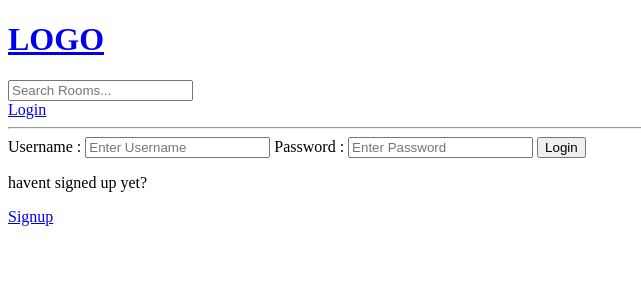
After one commit to 2tzz/Django-StudyBuddy, a Django app: page /login/ in a window 1280 px wide. The commit adds this page. Shown: the top 300 px of the page, without its empty margins (0-641 px from the left). Run offline with Django 5.2, Linux system fonts and the light colour scheme.

Commit message:
login reg almost done

```diff
--- /dev/null
+++ b/base/templates/base/login_register.html
@@ -0,0 +1,42 @@
+{% extends 'main.html' %}
+
+{% block content %}
+
+{% if page == 'login'  %}
+<div>
+    <form  method="post"  action="">
+        {% csrf_token %}
+
+        <label >Username :</label>
+        <input type="text" name="username" placeholder="Enter Username" />
+
+        <label for="">Password :</label>
+        <input type="password" name="password" placeholder="Enter Password" />
+
+        <input type="submit" value="Login" />
+    </form>
+    <p>havent signed up yet?</p>
+    <a href="{% url 'register' %}">Signup</a>
+
+</div>
+
+{% else %}
+
+<div>
+    <form  method="post"  action="">
+        {% csrf_token %}
+        {{form.as_p}}
+        <input type="submit" value="register" />
+    </form>
+
+    <p>Already signed up ? </p>
+    <a href="{% url 'login' %}">Login</a>
+
+</div>
+
+{% endif %}
+
+
+
+
+{% endblock content %}
--- a/base/urls.py
+++ b/base/urls.py
@@ -3,6 +3,11 @@ from .import views
 
 
 urlpatterns = [
+
+    path('login/', views.loginPage , name="login"),
+    path('logout/', views.logoutUser , name="logout"),
+    path('register/', views.registerPage, name="register"),
+
     path('' , views.home , name="home"),
     path('room/<str:pk>/' , views.room , name="room"),
 
--- a/base/views.py
+++ b/base/views.py
@@ -1,7 +1,15 @@
 from django.shortcuts import render , redirect
+from django.contrib import messages
+from django.contrib.auth.decorators import login_required
 from django.db.models import Q
+from django.contrib.auth.models import User
+from django.contrib.auth import authenticate , login , logout
+from django.http import HttpResponse
+from django.contrib.auth.forms import UserCreationForm
 from .models import Room,Topic
 from .forms import RoomForm
+
+
 
 # Create your views here.
 
@@ -10,6 +18,60 @@ from .forms import RoomForm
 #     {'id':2 , 'name':'Design With me !'},
 #     {'id':3 , 'name':'Front end developers !'},
 # ]
+
+def  loginPage(request) :
+
+    page = 'login'
+
+    if request.user.is_authenticated :
+        return redirect ('home')
+
+    if request.method == 'POST' :
+        username = request.POST.get("username").lower()
+        passwrd = request.POST.get("password")
+
+
+        try :
+            user = User.objects.get(username=username)
+        except :
+            messages.error(request , 'User does not exist ' )
+
+        user  = authenticate(request , username=username , password = passwrd)
+
+        if user is not None :
+            login(request , user)
+            return redirect('home')
+
+        else :
+            messages.error(request , 'Username Or Password doesnot exist' )
+
+    context = {'page' : page}
+
+    return render(request , 'base/login_register.html', context)
+
+def logoutUser (request) :
+    logout(request)
+    return redirect('home')
+
+
+def registerPage (request) :
+
+    form = UserCreationForm()
+
+    if request.method == 'POST' :
+        form = UserCreationForm(request.POST)
+        if form.is_valid():
+            user = form.save(commit=False)
+            user.username = user.username.lower()
+            user.save()
+            login(request , user)
+            return redirect('home')
+        else:
+            messages.error(request,'An error occured during registration')
+
+    return render (request , 'base/login_register.html' ,{ 'form' : form} )
+
+
 
 
 def home(request):
@@ -22,8 +84,9 @@ def home(request):
         )
 
     topics = Topic.objects.all()
+    room_count = rooms.count()
 
-    context = {'rooms' : rooms , 'topics' : topics}
+    context = {'rooms' : rooms , 'topics' : topics , 'room_count' : room_count}
     return render(request , 'base/home.html',context )
 
 
@@ -34,6 +97,9 @@ def room(request , pk):
 
     return render(request , 'base/room.html' , context)
 
+
+
+@login_required(login_url='/login')
 def createRoom(request):
     form = RoomForm()
     if request.method == 'POST':
@@ -46,9 +112,13 @@ def createRoom(request):
 
     return render(request , 'base/room_form.html' , context)
 
+@login_required(login_url='/login')
 def updateRoom(request , pk) :
     room = Room.objects.get(id= pk)
     form = RoomForm(instance=room)
+
+    if request.user != room.host :
+        return HttpResponse ('The room that you tried to make change is not yours')
 
     if request.method == 'POST' :
         form = RoomForm(request.POST , instance=room)
@@ -60,8 +130,14 @@ def updateRoom(request , pk) :
     context = {'form' : form}
     return render(request,'base/room_form.html' , context)
 
+@login_required(login_url='/login')
 def deleteRoom(request , pk):
     room = Room.objects.get(id= pk)
+
+    if request.user != room.host :
+        return HttpResponse ('The room that you tried to make change is not yours')
+
+
     if request.method == 'POST' :
         room.delete()
         return redirect('home')
--- a/templates/main.html
+++ b/templates/main.html
@@ -11,6 +11,16 @@
 <body>
     {% include 'navbar.html' %}
 
+    {% if messages %}
+    <ul class="messages">
+        {% for message in messages %}
+        <li>
+            {{ message }}
+        </li>
+        {% endfor %}
+    </ul>
+    {% endif %}
+
     {% block content %}
 
 
--- a/templates/navbar.html
+++ b/templates/navbar.html
@@ -6,5 +6,11 @@
     <input type="text" name="q" placeholder="Search Rooms..."/>
 </form>
 
+{% if request.user.is_authenticated %}
+<P>Hellow {{request.user}}</P>
+<a href="{%  url 'logout'  %}">Logout</a>
+{% else %}
+<a href="{%  url 'login'  %}">Login</a>
+{% endif %}
 
 <hr>
```
Also changed, not shown: base/templates/base/home.html (+6 -1 lines), db.sqlite3.
